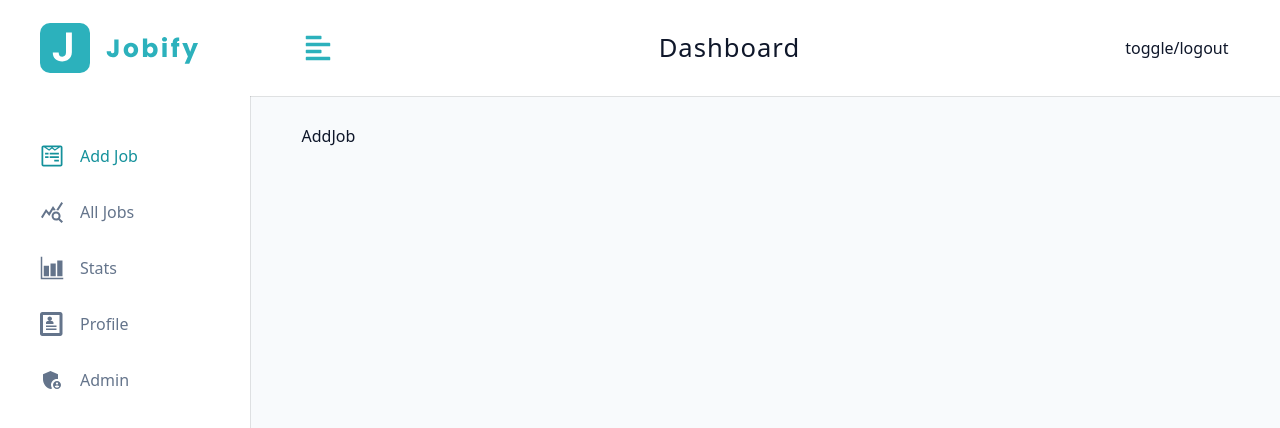
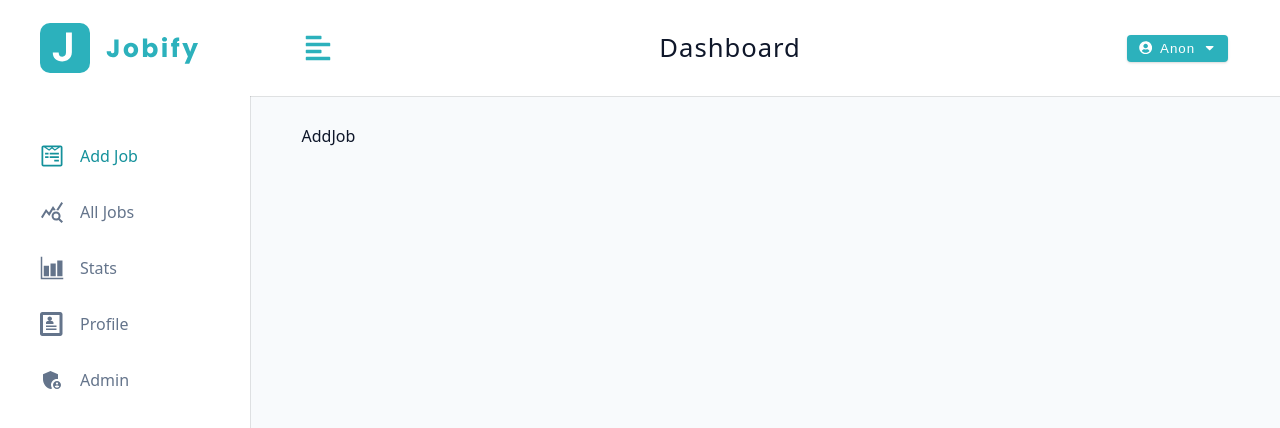
Before and after one commit to nejil0x1/job-portal, a React (Vite) app in the folder client/: page /dashboard in a window 1280 px wide. Shown: the top 428 px of the page. Built offline with nearby package versions, Linux system fonts and the light colour scheme.

Commit message:
Logout container setup

```diff
--- a/client/src/assets/wrappers/LogoutContainer.js
+++ b/client/src/assets/wrappers/LogoutContainer.js
@@ -36,9 +36,12 @@ const Wrapper = styled.div`
 		letter-spacing: var(--letter-spacing);
 		text-transform: capitalize;
 		cursor: pointer;
+		height: 100%;
 		width: 100%;
-    height: 100%;
 	}
+	/* .dropdrown-btn:hover {
+		background: var(--primary-700);
+	} */
 `;
 
 export default Wrapper;
--- /dev/null
+++ b/client/src/components/LogoutContainer.jsx
@@ -0,0 +1,30 @@
+import { FaUserCircle, FaCaretDown } from 'react-icons/fa';
+import Wrapper from '../assets/wrappers/LogoutContainer';
+import { useState } from 'react';
+import { useDashboardContext } from '../pages/DashboardLayout';
+
+const LogoutContainer = () => {
+	const [showLogout, setShowLogout] = useState(false);
+	const { user, logoutUser } = useDashboardContext();
+
+	return (
+		<Wrapper>
+			<button
+				type='button'
+				className='btn logout-btn'
+				onClick={() => setShowLogout(!showLogout)}
+			>
+				<FaUserCircle />
+				{user?.name}
+				<FaCaretDown />
+			</button>
+			<div className={`dropdown ${showLogout && `show-dropdown`}`}>
+				<button type='button' className='dropdown-btn' onClick={logoutUser}>
+					logout
+				</button>
+			</div>
+		</Wrapper>
+	);
+};
+
+export default LogoutContainer;
--- a/client/src/components/Navbar.jsx
+++ b/client/src/components/Navbar.jsx
@@ -2,6 +2,7 @@ import Wrapper from '../assets/wrappers/Navbar';
 import { FaAlignLeft } from 'react-icons/fa';
 import Logo from './Logo';
 import { useDashboardContext } from '../pages/DashboardLayout';
+import LogoutContainer from './LogoutContainer';
 
 const Navbar = () => {
 	const { toggleSidebar } = useDashboardContext();
@@ -16,7 +17,9 @@ const Navbar = () => {
 					<Logo />
 					<h4 className='logo-text'>dashboard</h4>
 				</div>
-				<div className='btn-container'>toggle/logout</div>
+				<div className='btn-container'>
+					<LogoutContainer />
+				</div>
 			</div>
 		</Wrapper>
 	);
```
Also changed, not shown: client/src/assets/wrappers/JobsContainer.js (indentation only). Lines whose indentation alone changed are shown as unchanged.
